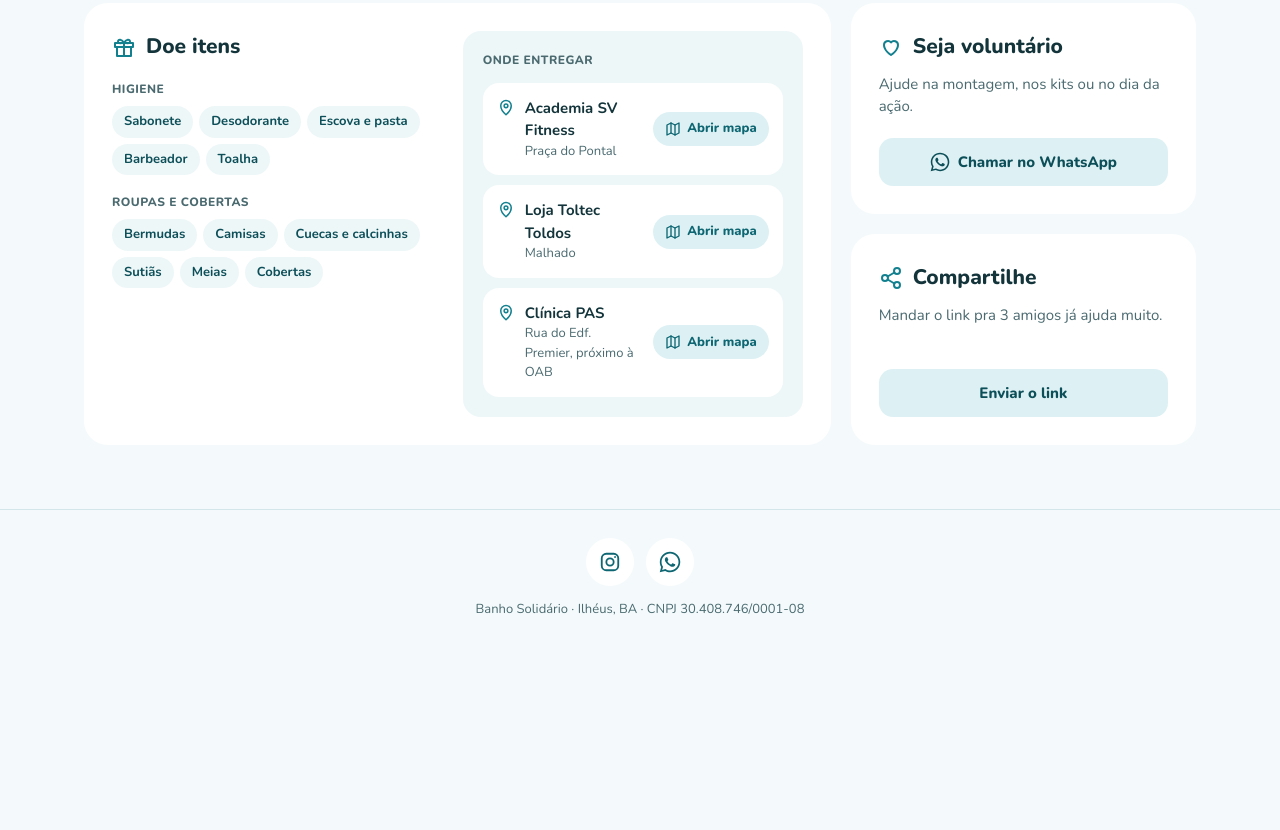
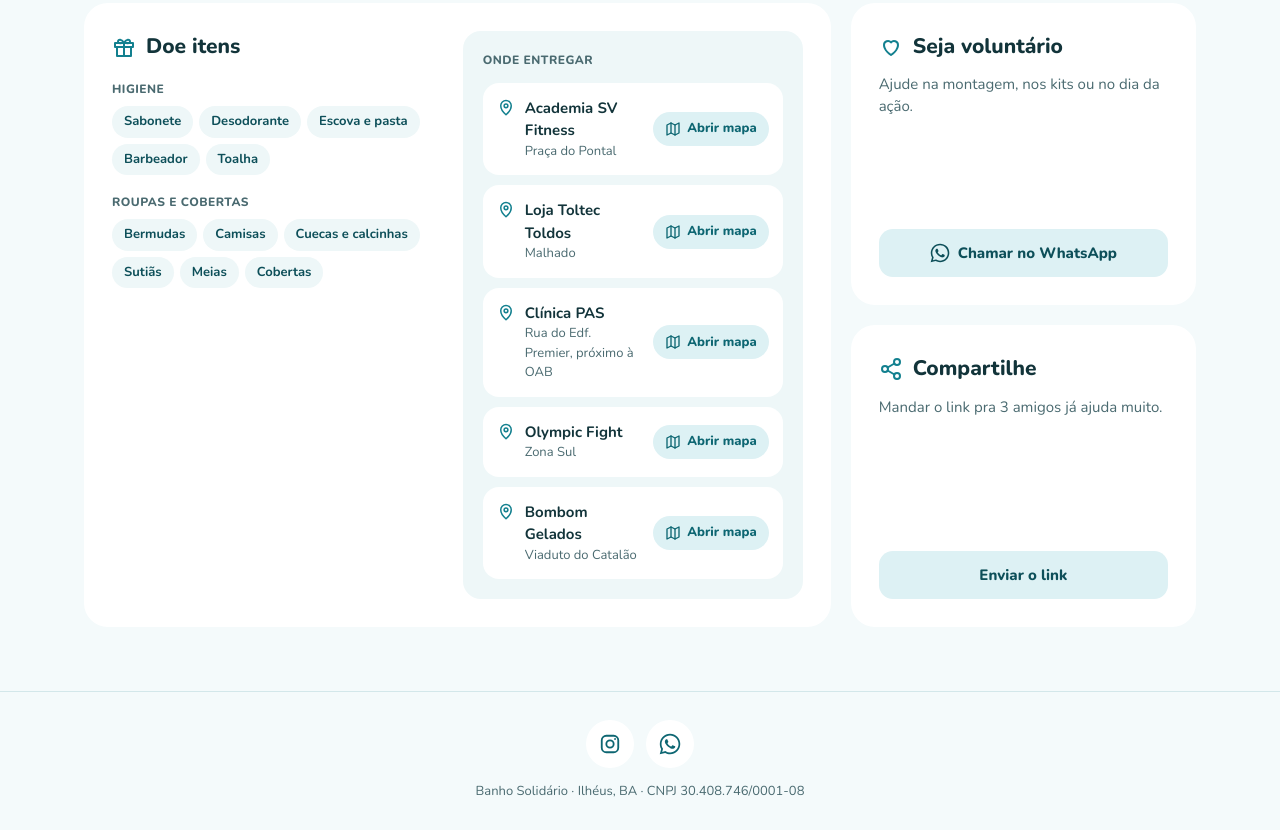
Before and after one commit to juliarochaa1410/banhosolidario, a plain HTML site: page index.html in a window 1280 px wide. Shown: the part 2097-2927 px from the top of the page. Before the commit the page ends 2744 px from the top, so only its background shows below. Drawn offline with Linux system fonts and the light colour scheme.

Commit message:
Novos pontos de coleta e WhatsApp

```diff
--- a/index.html
+++ b/index.html
@@ -240,6 +240,24 @@
                   <span class="point-btn"><svg class="icon" aria-hidden="true"><use href="#i-map"/></svg>Abrir mapa</span>
                 </a>
               </li>
+              <li>
+                <a class="point" href="https://www.google.com/maps/search/?api=1&amp;query=Olympic+Fight+Zona+Sul+Ilh%C3%A9us+BA" target="_blank" rel="noopener">
+                  <span class="point-info">
+                    <svg class="icon" aria-hidden="true"><use href="#i-pin"/></svg>
+                    <span class="point-text"><strong>Olympic Fight</strong><span>Zona Sul</span></span>
+                  </span>
+                  <span class="point-btn"><svg class="icon" aria-hidden="true"><use href="#i-map"/></svg>Abrir mapa</span>
+                </a>
+              </li>
+              <li>
+                <a class="point" href="https://www.google.com/maps/search/?api=1&amp;query=Bombom+Gelados+Viaduto+Catal%C3%A3o+Ilh%C3%A9us+BA" target="_blank" rel="noopener">
+                  <span class="point-info">
+                    <svg class="icon" aria-hidden="true"><use href="#i-pin"/></svg>
+                    <span class="point-text"><strong>Bombom Gelados</strong><span>Viaduto do Catalão</span></span>
+                  </span>
+                  <span class="point-btn"><svg class="icon" aria-hidden="true"><use href="#i-map"/></svg>Abrir mapa</span>
+                </a>
+              </li>
             </ul>
           </div>
         </div>
@@ -251,7 +269,7 @@
               <h3>Seja voluntário</h3>
             </div>
             <p>Ajude na montagem, nos kits ou no dia da ação.</p>
-            <a class="btn-soft" data-link="whatsapp" href="#" target="_blank" rel="noopener">
+            <a class="btn-soft" href="https://wa.me/5573991358244?text=Ol%C3%A1%21%20Quero%20ser%20volunt%C3%A1rio%28a%29%20no%20Banho%20Solid%C3%A1rio." target="_blank" rel="noopener">
               <svg class="icon" aria-hidden="true"><use href="#i-whatsapp"/></svg>
               <span>Chamar no WhatsApp</span>
             </a>
@@ -275,7 +293,7 @@
       <a class="icon-btn" data-link="instagram" href="#" target="_blank" rel="noopener" aria-label="Instagram">
         <svg class="icon"><use href="#i-instagram"/></svg>
       </a>
-      <a class="icon-btn" data-link="whatsapp" href="#" target="_blank" rel="noopener" aria-label="WhatsApp">
+      <a class="icon-btn" href="https://wa.me/5573991358244?text=Ol%C3%A1%21%20Vim%20pelo%20site%20do%20Banho%20Solid%C3%A1rio." target="_blank" rel="noopener" aria-label="WhatsApp">
         <svg class="icon"><use href="#i-whatsapp"/></svg>
       </a>
     </div>
--- a/js/main.js
+++ b/js/main.js
@@ -10,8 +10,7 @@
     },
     // Enquanto estiver vazio (''), o botão aparece mas não abre nada
     instagram: '', // ex.: 'https://www.instagram.com/banhosolidario'
-    whatsapp: '', // só números, com DDI e DDD. ex.: '5573999999999'
-    whatsappText: 'Olá! Quero ser voluntário(a) no Banho Solidário.',
+    // Os links do WhatsApp (wa.me) ficam direto no index.html
     defaultAmount: 25
   };
 
@@ -195,10 +194,6 @@
     setLink(a, CONFIG.instagram);
   });
 
-  $$('[data-link="whatsapp"]').forEach(function (a) {
-    setLink(a, CONFIG.whatsapp ? 'https://wa.me/' + CONFIG.whatsapp + '?text=' + encodeURIComponent(CONFIG.whatsappText) : '');
-  });
-
   // ---- Animações ----
 
   var reduceMotion = window.matchMedia('(prefers-reduced-motion: reduce)').matches;
```
